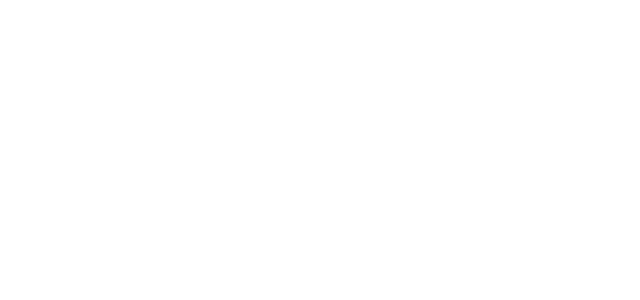
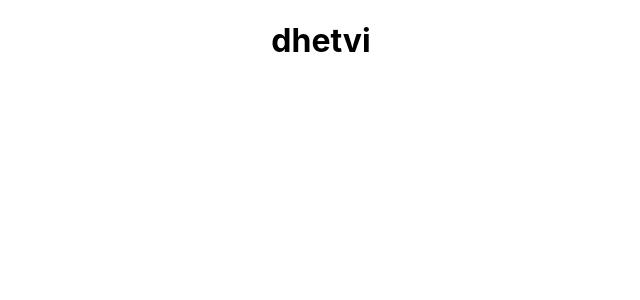
Before and after one commit to ishwargoswami/MentorMe, a JavaScript app in the folder client/: page / in a window 1280 px wide. Shown: the top 300 px of the page, without its empty margins (319-959 px from the left). Built offline with nearby package versions, Linux system fonts and the light colour scheme; the HTML template or start-up script is replaced by a standard one.

Commit message:
added database reg ,login and signup

```diff
--- a/client/src/App.js
+++ b/client/src/App.js
@@ -4,6 +4,7 @@
 function App() {
   return (
     <div className="App">
+      <h1>dhetvi</h1>
       <Navbar/>
     </div>
   );
```
